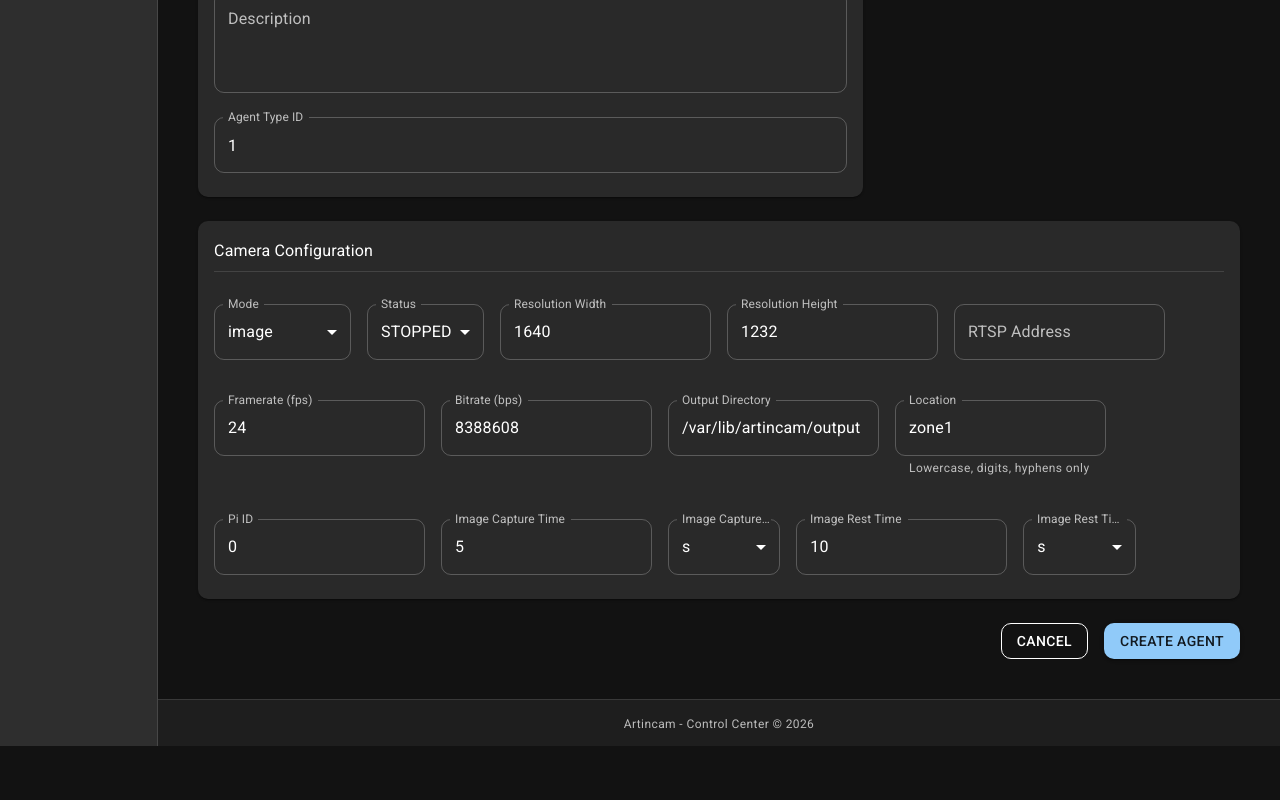
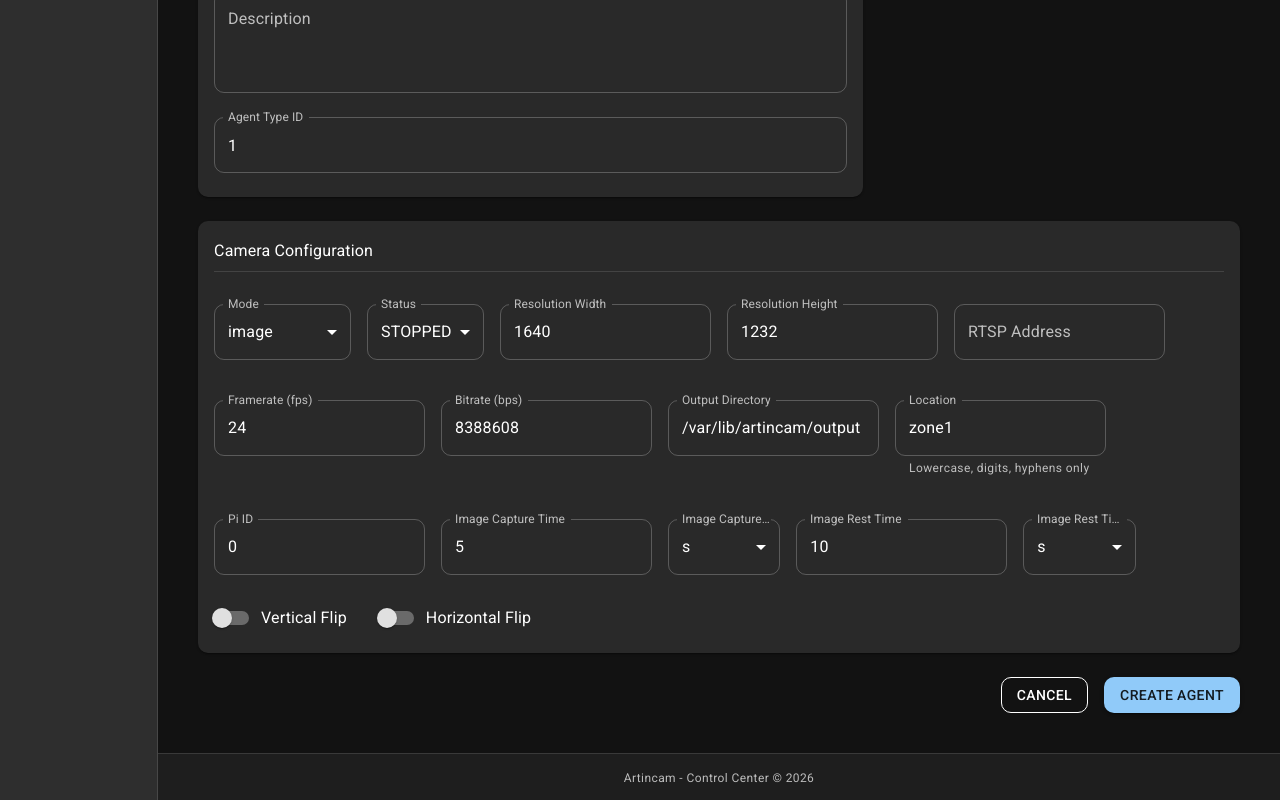
Before and after one commit to omarcruzpantoja/artincam, a React (Vite) app in the folder artincam-fe/: page /agents/create in a window 1280 px wide. Shown: the part 353-1153 px from the top of the page. Before the commit the page ends 1099 px from the top, so only its background shows below. Built offline with nearby package versions, Linux system fonts and the light colour scheme; no server answers.

Commit message:
add ability to send config update to agent when patching is successful

```diff
--- a/artincam-fe/src/components/Screens/AgentDetail/AgentDetail.tsx
+++ b/artincam-fe/src/components/Screens/AgentDetail/AgentDetail.tsx
@@ -9,9 +9,13 @@ import {
   Divider,
   Grid,
   Paper,
+  Tooltip,
   Stack,
   Typography,
+  IconButton,
 } from "@mui/material";
+import ContentCopyIcon from "@mui/icons-material/ContentCopy";
+import CheckIcon from "@mui/icons-material/Check";
 
 import { agentService, type Agent } from "@services/agentService";
 import ActionsMenu, { type ActionItem } from "@components/Common/ActionsMenu";
@@ -29,6 +33,7 @@ const AgentDetail = () => {
   const [agent, setAgent] = useState<Agent | null>(null);
   const [loading, setLoading] = useState(true);
   const [error, setError] = useState<string | null>(null);
+  const [copied, setCopied] = useState(false);
 
   useEffect(() => {
     if (!agentId) return;
@@ -148,9 +153,29 @@ const AgentDetail = () => {
             <Stack spacing={0.5}>
               <Typography variant="h4">{agent.name}</Typography>
               <Stack direction="row" spacing={1} alignItems="center">
-                <Typography variant="body2" color="text.secondary">
-                  ID: {agent.id}
-                </Typography>
+                <Stack direction="row" spacing={0.5} alignItems="center">
+                  <Typography variant="body2" color="text.secondary">
+                    ID: {agent.id}
+                  </Typography>
+
+                  <Tooltip title={copied ? "Copied!" : "Copy ID"}>
+                    <IconButton
+                      size="small"
+                      onClick={() => {
+                        navigator.clipboard.writeText(agent.id);
+                        setCopied(true);
+                        setTimeout(() => setCopied(false), 1000);
+                      }}
+                    >
+                      {copied ? (
+                        <CheckIcon fontSize="inherit" color="success" />
+                      ) : (
+                        <ContentCopyIcon fontSize="inherit" />
+                      )}
+                    </IconButton>
+                  </Tooltip>
+                </Stack>
+
                 <Chip
                   size="small"
                   label={status}
@@ -197,20 +222,6 @@ const AgentDetail = () => {
                 {agent.description && (
                   <Row label="Description" value={agent.description} />
                 )}
-
-                {agent.created_at && (
-                  <Row
-                    label="Created"
-                    value={new Date(agent.created_at).toLocaleString()}
-                  />
-                )}
-
-                {agent.updated_at && (
-                  <Row
-                    label="Updated"
-                    value={new Date(agent.updated_at).toLocaleString()}
-                  />
-                )}
               </Stack>
             </Paper>
           </Grid>
--- a/artincam-fe/src/components/Screens/AgentDetail/CameraConfiguration.tsx
+++ b/artincam-fe/src/components/Screens/AgentDetail/CameraConfiguration.tsx
@@ -1,5 +1,5 @@
 import React from "react";
-import { Divider, Grid, Paper, Stack, Typography } from "@mui/material";
+import { Divider, Grid, Paper, Typography } from "@mui/material";
 
 import { Row } from "./utils";
 import type { Agent } from "@services/agentService";
@@ -38,7 +38,7 @@ const CameraConfiguration = ({
                   : "-";
               const bitrateLabel =
                 camera.bitrate !== undefined && camera.bitrate !== null
-                  ? `${camera.bitrate} kbps`
+                  ? `${camera.bitrate} bps`
                   : "-";
               const recordingTimeLabel =
                 camera.recording_time !== undefined
@@ -74,7 +74,7 @@ const CameraConfiguration = ({
                   .join(" • ") || "None";
 
               return (
-                <Grid container spacing={2}>
+                <Grid container spacing={4}>
                   {/* LEFT COLUMN */}
                   <Grid>
                     <Row label="Mode" value={camera.mode} />
--- a/artincam-fe/src/components/Screens/AgentEdit/AgentEdit.tsx
+++ b/artincam-fe/src/components/Screens/AgentEdit/AgentEdit.tsx
@@ -6,9 +6,11 @@ import {
   CircularProgress,
   Container,
   Divider,
+  FormControlLabel,
   Grid,
   Paper,
   Stack,
+  Switch,
   TextField,
   Typography,
 } from "@mui/material";
@@ -520,6 +522,49 @@ const AgentEdit = ({ mode }: AgentEditPageProps) => {
                   <option value="d">d</option>
                 </TextField>
               </Grid>
+
+              {/* Transforms: vertical & horizontal flip */}
+              <Grid>
+                <FormControlLabel
+                  control={
+                    <Switch
+                      checked={form.config.camera.transforms.vertical_flip}
+                      onChange={(e) =>
+                        updateCamera((cam) => ({
+                          ...cam,
+                          transforms: {
+                            ...cam.transforms,
+                            vertical_flip: e.target.checked,
+                          },
+                        }))
+                      }
+                      color="primary"
+                    />
+                  }
+                  label="Vertical Flip"
+                />
+              </Grid>
+
+              <Grid>
+                <FormControlLabel
+                  control={
+                    <Switch
+                      checked={form.config.camera.transforms.horizontal_flip}
+                      onChange={(e) =>
+                        updateCamera((cam) => ({
+                          ...cam,
+                          transforms: {
+                            ...cam.transforms,
+                            horizontal_flip: e.target.checked,
+                          },
+                        }))
+                      }
+                      color="primary"
+                    />
+                  }
+                  label="Horizontal Flip"
+                />
+              </Grid>
             </Grid>
           </Paper>
         </Grid>
```
Also changed, not shown: 2 other files (tests, documents, lock files or other folders).
